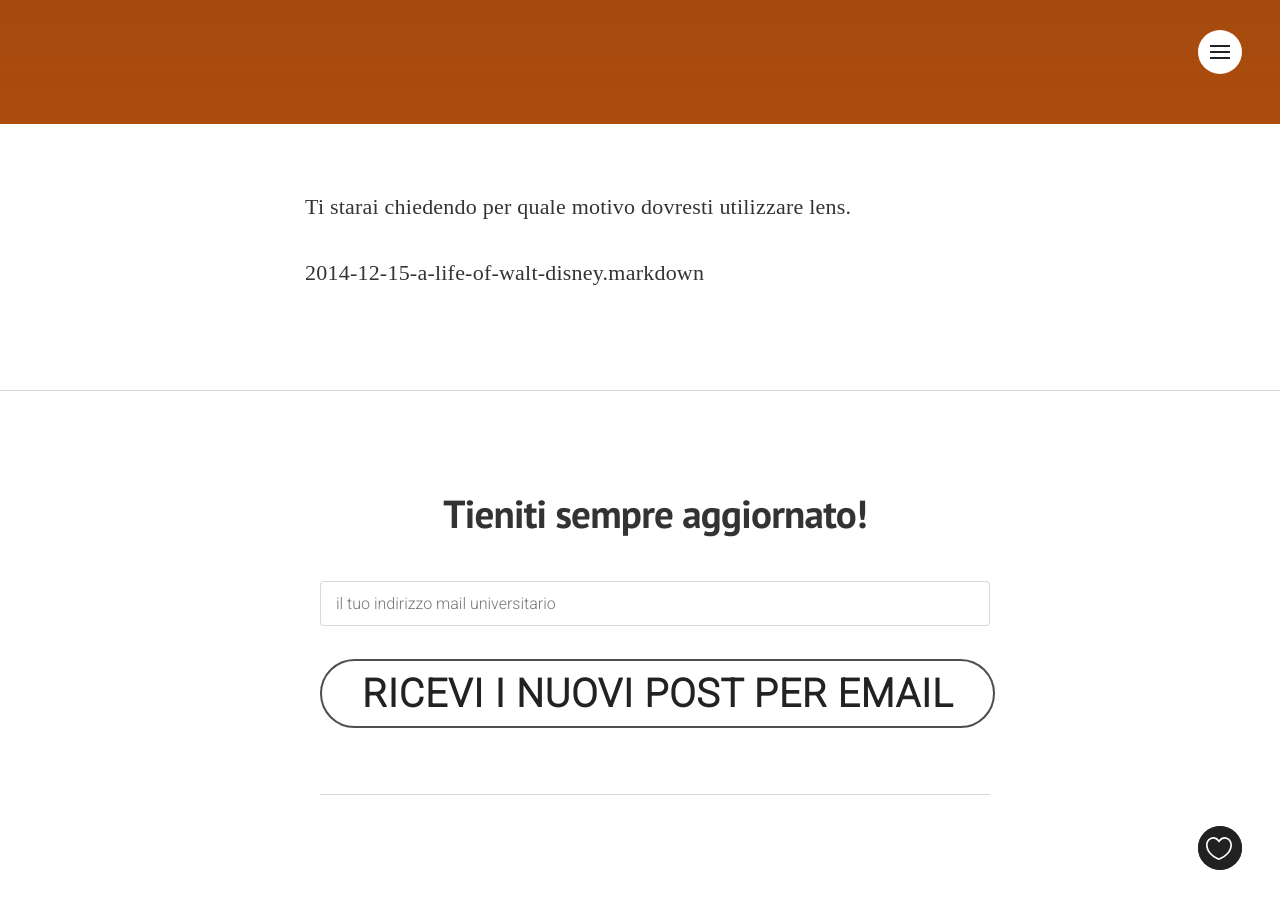
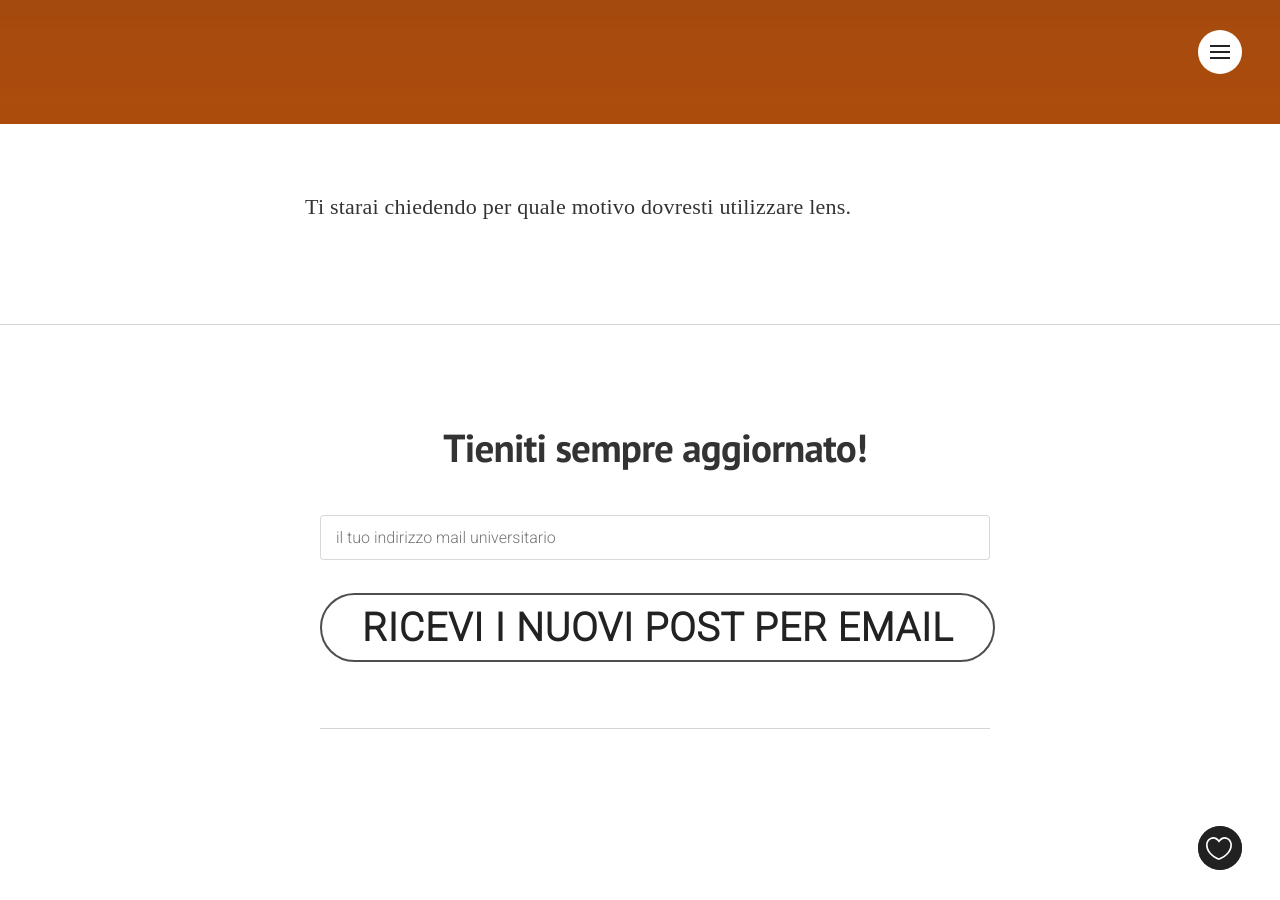
Before and after one commit to Giachelli/blog, a Jekyll site: the page built from _posts/2017-08-17-5-motivi-per-viaggiare-con-Lensooni.markdown, in a window 1280 px wide and 900 px high, scrolled down 503 px. Built offline with Jekyll 4.4.1, drawn with Linux system fonts in a browser that asks for light colours; nearby versions of some CDN libraries; some web fonts are replaced; Markdown is read by kramdown in place of the engine named in the settings; comment, search, counter and statistics services are not loaded.

Commit message:
Update 2017-08-17-5-motivi-per-viaggiare-con-Lensooni.markdown

```diff
--- a/_posts/2017-08-17-5-motivi-per-viaggiare-con-Lensooni.markdown
+++ b/_posts/2017-08-17-5-motivi-per-viaggiare-con-Lensooni.markdown
@@ -15,6 +15,3 @@ syntaxHighlighter: no
 ---
 
 Ti starai chiedendo per quale motivo dovresti utilizzare lens.
-
-
-2014-12-15-a-life-of-walt-disney.markdown
```
